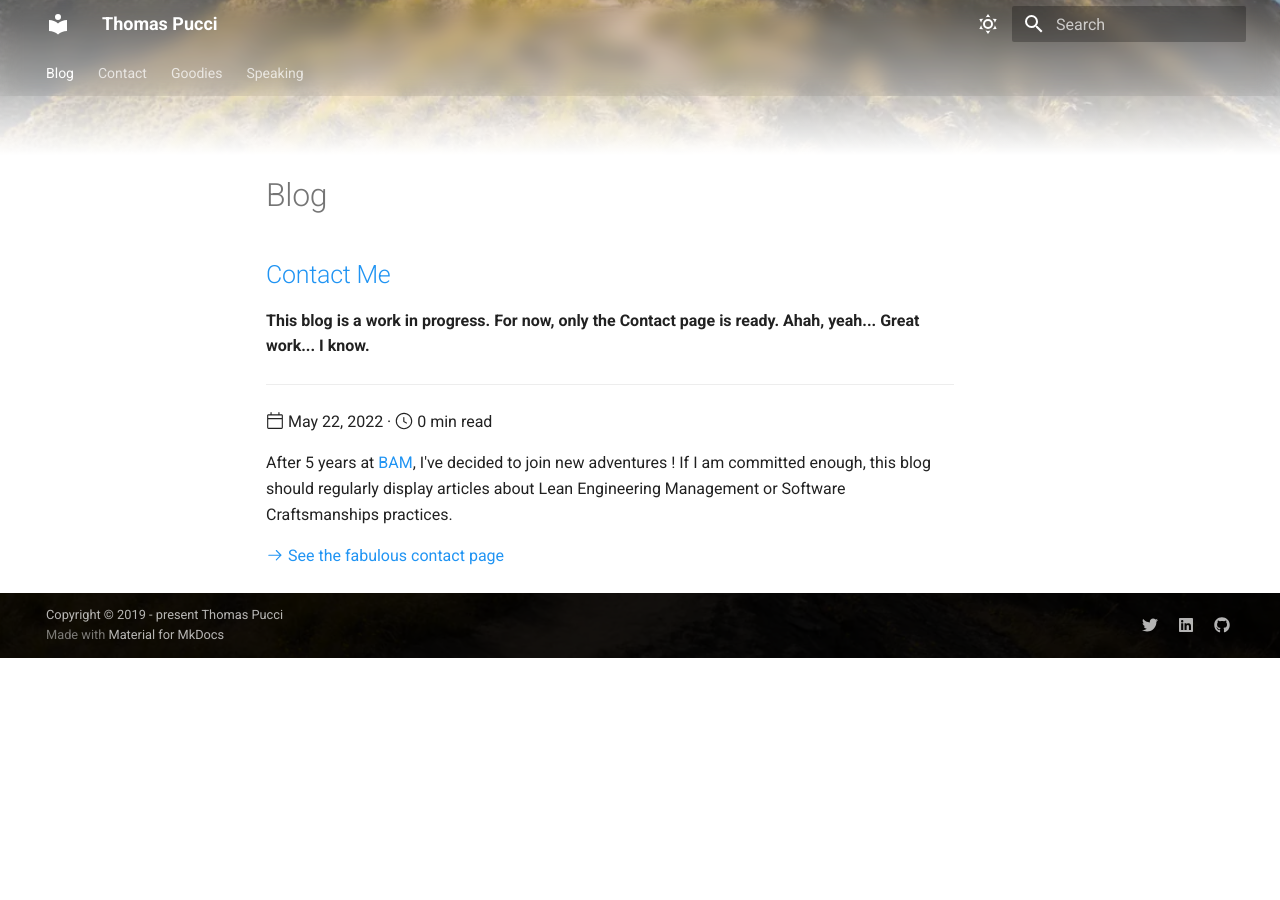
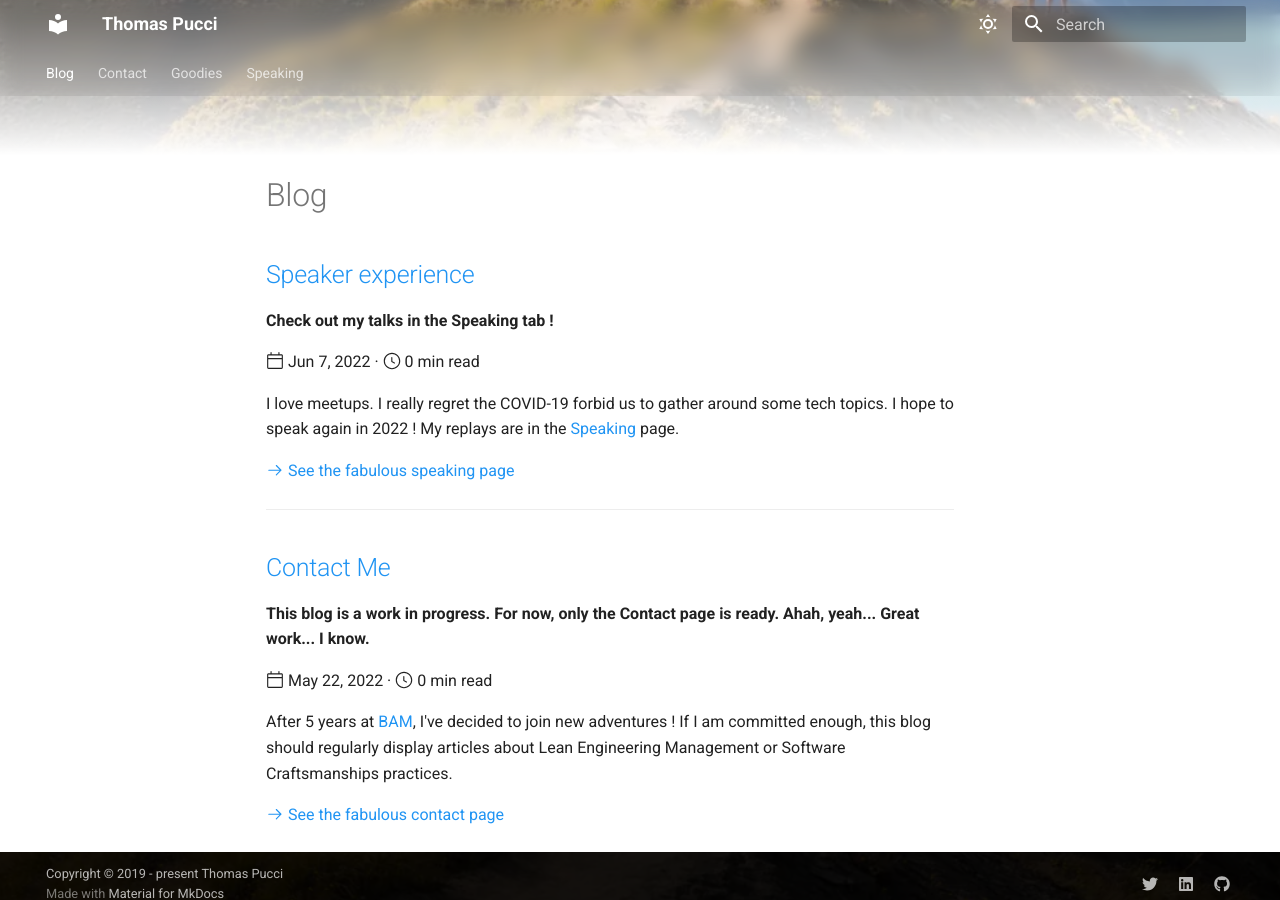
Before and after one commit to tpucci/thomaspucci.com, an MkDocs documentation site: the page built from docs/index.md, in a window 1280 px wide and 900 px high, scrolled down 809 px. Built offline with MkDocs 1.6.1 and Material for MkDocs 9.7.7, drawn with Linux system fonts in a browser that asks for light colours; before the commit the page ends 1467 px from its top, so only the background shows below that.

Commit message:
feat: finish speaking (lol)

```diff
--- a/docs/index.md
+++ b/docs/index.md
@@ -5,11 +5,27 @@
 
 # Blog
 
+
+## [Speaker experience]
+
+__Check out my talks in the Speaking tab !__
+
+:octicons-calendar-24: Jun 7, 2022 ·
+:octicons-clock-24: 0 min read
+
+I love meetups. I really regret the COVID-19 forbid us to gather around some tech topics. I hope to speak again in 2022 ! My replays are in the [Speaking] page.
+
+  [:octicons-arrow-right-24: See the fabulous speaking page][Speaking]
+
+  [Speaking]: speaking
+  [Speaker experience]: speaking
+
+---
+
 ## [Contact Me]
 
 __This blog is a work in progress. For now, only the Contact page is ready. Ahah, yeah... Great work... I know.__
 
----
 :octicons-calendar-24: May 22, 2022 ·
 :octicons-clock-24: 0 min read
 
```
Also changed, not shown: docs/speaking.md (+33 -6 lines).
